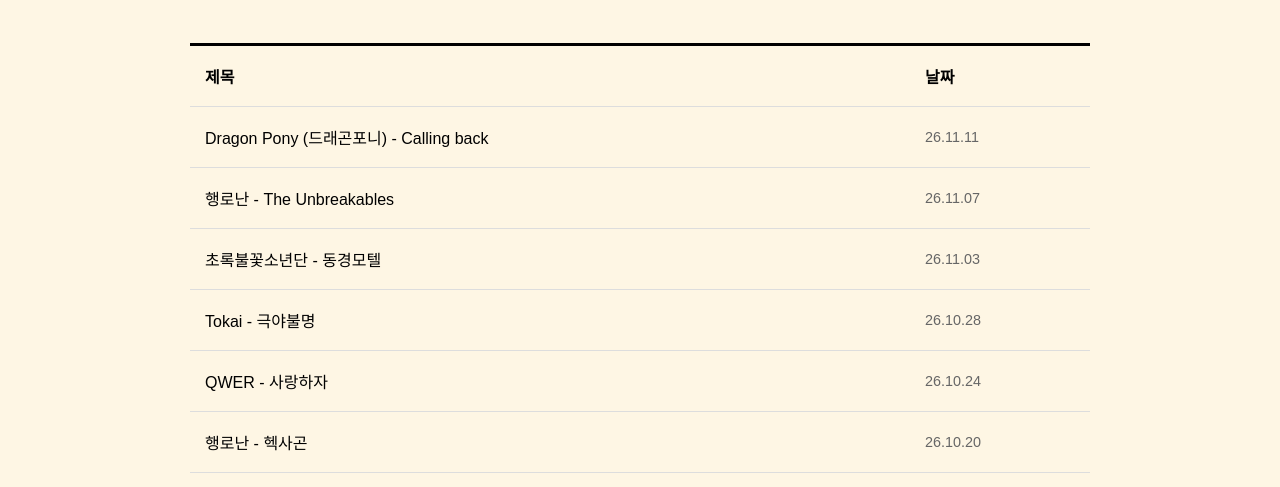
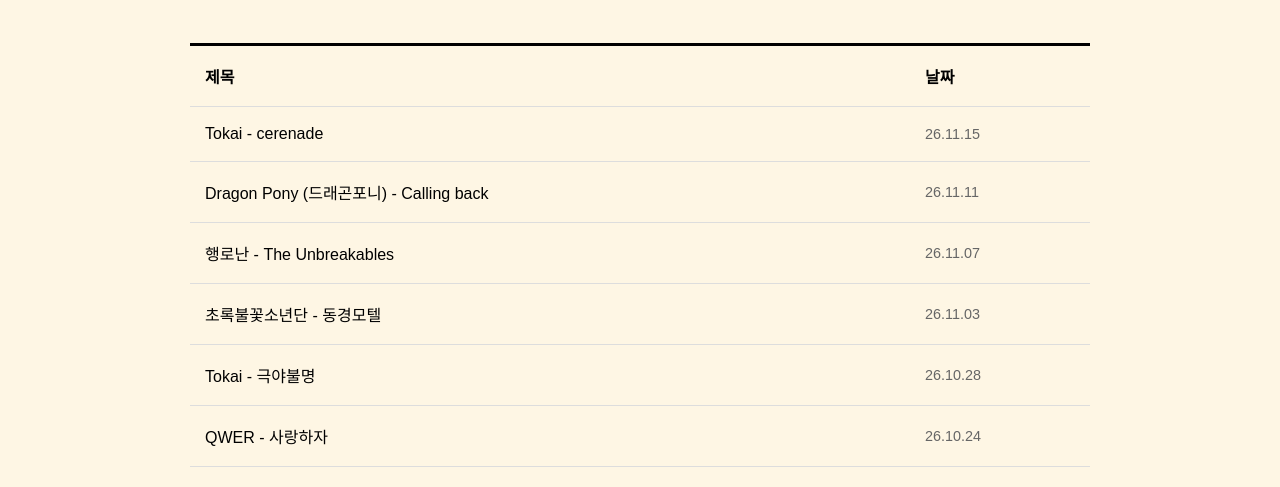
Before and after one commit to Jonghuniverse/jamjukjamusic-website, a plain HTML site: page drumtab/index.html in a window 1280 px wide. Shown: the part 310-797 px from the top of the page. Drawn offline with Linux system fonts and the light colour scheme.

Commit message:
Update index.html

```diff
--- a/drumtab/index.html
+++ b/drumtab/index.html
@@ -222,6 +222,12 @@
           </tr>
         </thead>
         <tbody id="boardBody">
+          <tr class="board-item">
+            <td class="td-title">
+              <a href=drumtab049.html>Tokai - cerenade</a>
+            </td>
+            <td class="td-date">26.11.15</td>
+          </tr>
           <tr class="board-item">
             <td class="td-title">
               <a href=drumtab048.html>Dragon Pony (드래곤포니) - Calling back</a>
```
